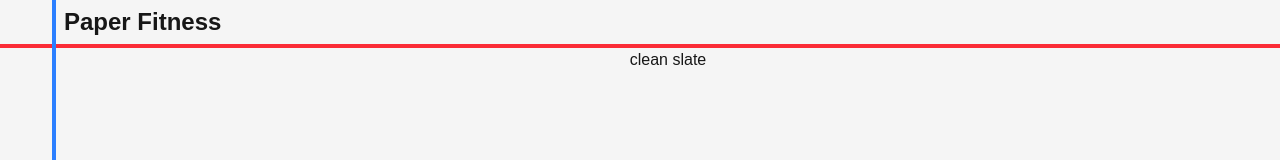
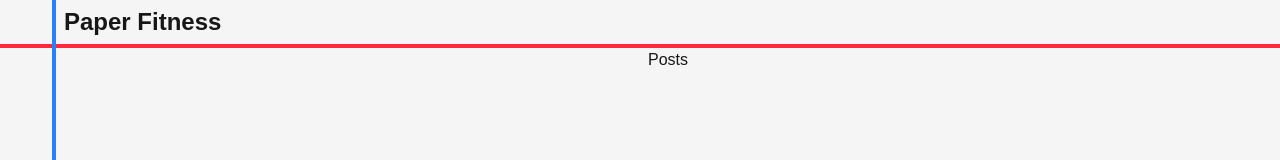
Before and after one commit to Arshad-Siddiqui/fitness-blog, a Next.js app: page / in a window 1280 px wide. Shown: the top 160 px of the page. Built offline with nearby package versions, Linux system fonts and the light colour scheme.

Commit message:
Sort out basic navigation

```diff
--- a/src/app/header.tsx
+++ b/src/app/header.tsx
@@ -1,7 +1,11 @@
+import Link from "next/link";
+
 export default function Header() {
   return (
-    <header className="border-b-4 border-red-500 h-12 flex items-center">
-      <h1 className="text-2xl font-bold ml-2">Paper Fitness</h1>
-    </header>
+    <Link href="/">
+      <header className="border-b-4 border-red-500 h-12 flex items-center">
+        <h1 className="text-2xl font-bold ml-2">Paper Fitness</h1>
+      </header>
+    </Link>
   );
 }
--- a/src/app/page.tsx
+++ b/src/app/page.tsx
@@ -1,7 +1,9 @@
+import Link from "next/link";
+
 export default function Home() {
   return (
       <main className="flex justify-center home">
-      clean slate
+        <Link href="/posts">Posts</Link>
       </main>
   );
 }
```
